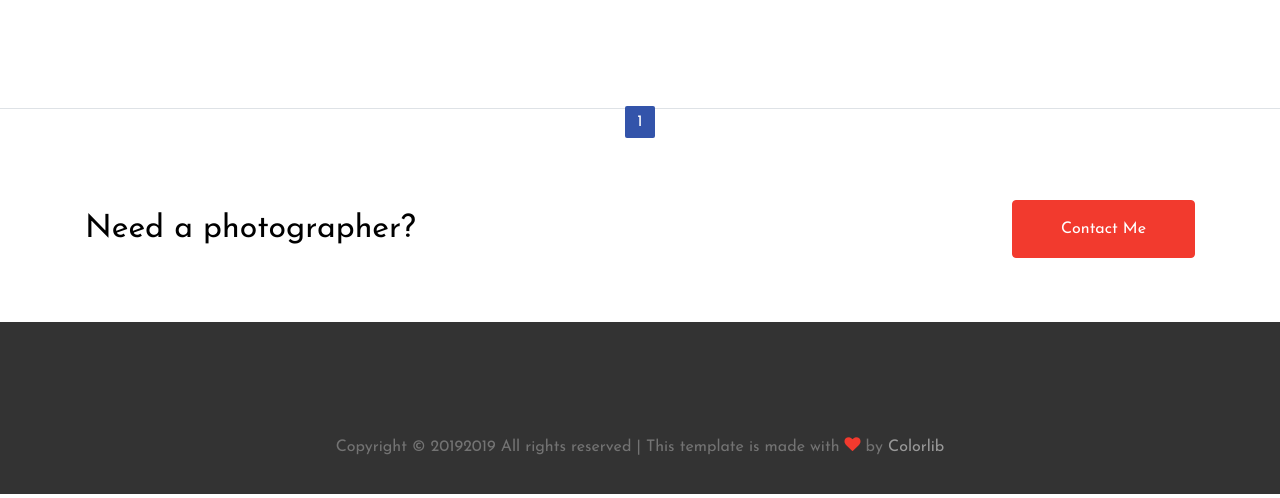
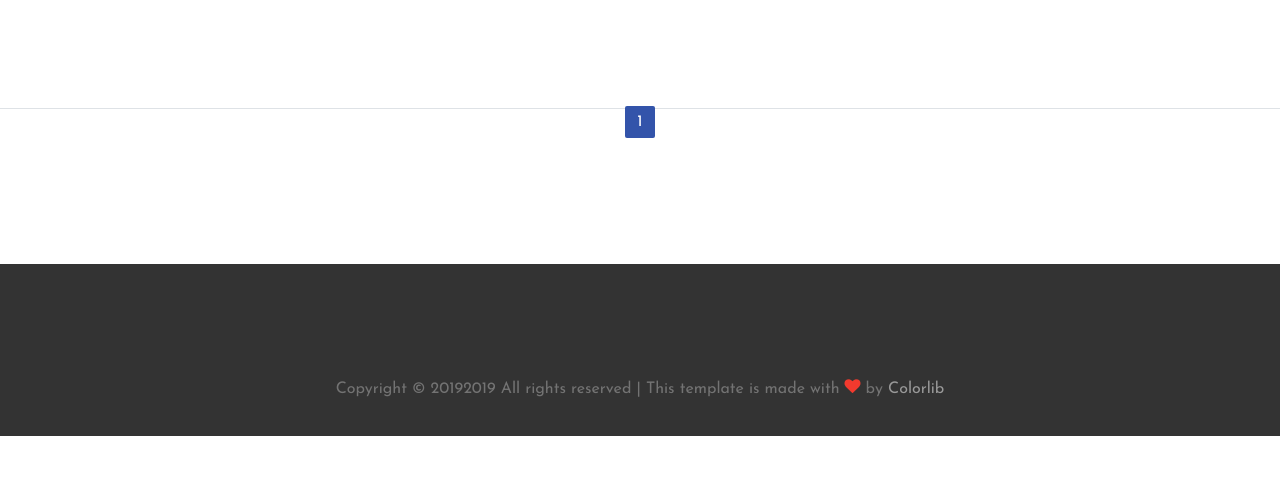
Before and after one commit to jcardenascAndes93/guiaColombianaMiso, a Django app: page / in a window 1280 px wide. Shown: the part 255-753 px from the top of the page. Run offline with Django 3.2, Linux system fonts and the light colour scheme; data that the repository does not hold is empty; some libraries are stand-ins or nearby versions; some web fonts are replaced.

Commit message:
mejoras vista de guias

```diff
--- a/guicolapp/templates/guicolapp/guias.html
+++ b/guicolapp/templates/guicolapp/guias.html
@@ -181,11 +181,7 @@
   <div class="py-3 mb-5 mt-5">
     <div class="container">
       <div class="row">
-        <div class="col-md-12 d-md-flex align-items-center aos-init aos-animate" data-aos="fade">
-          <h2 class="text-black mb-5 mb-md-0 text-center text-md-left">Need a photographer?</h2>
-          <div class="ml-auto text-center text-md-left">
-            <a href="contact.html" class="btn btn-danger py-3 px-5 rounded">Contact Me</a>
-          </div>
+
         </div>
       </div>
     </div>
```
